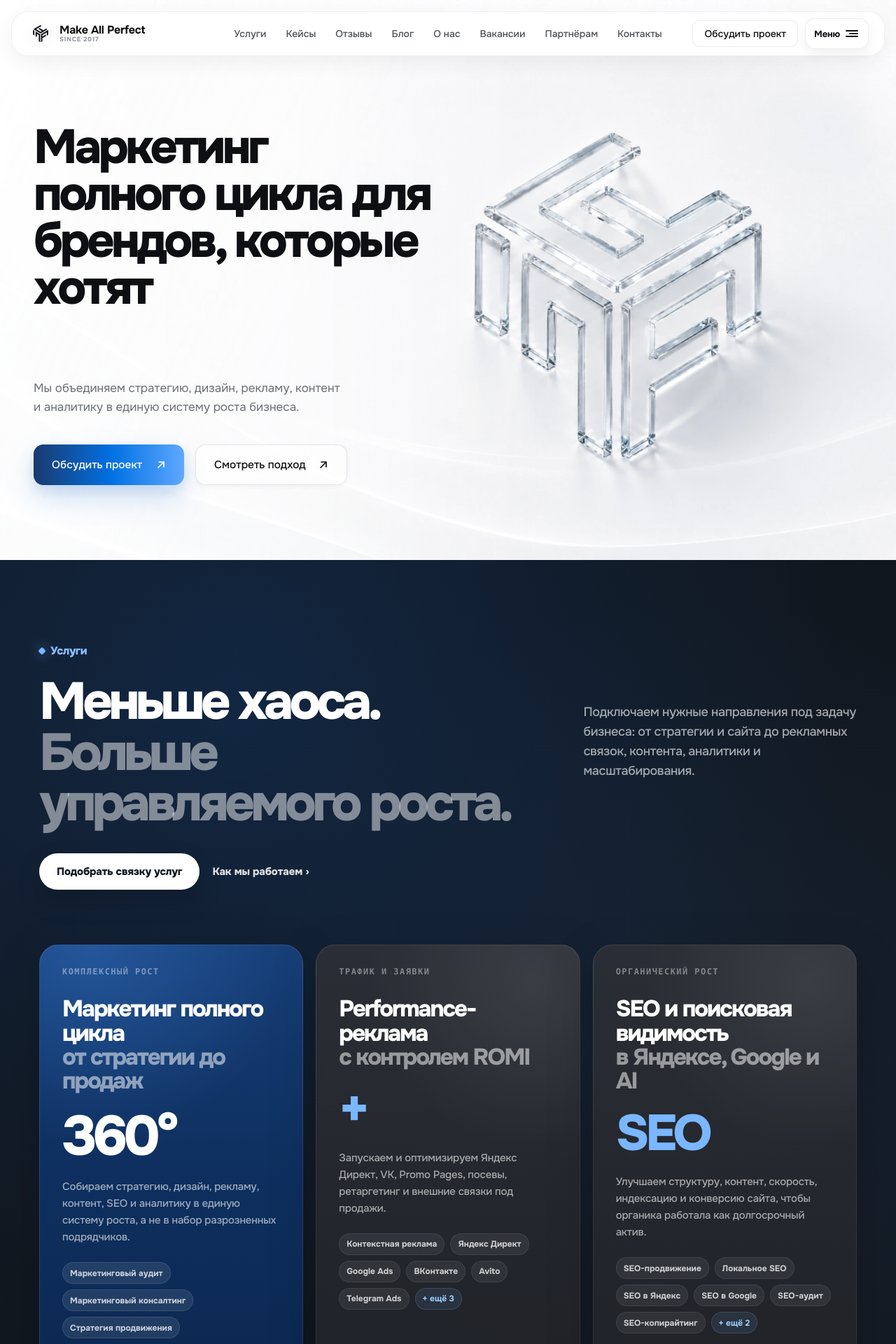
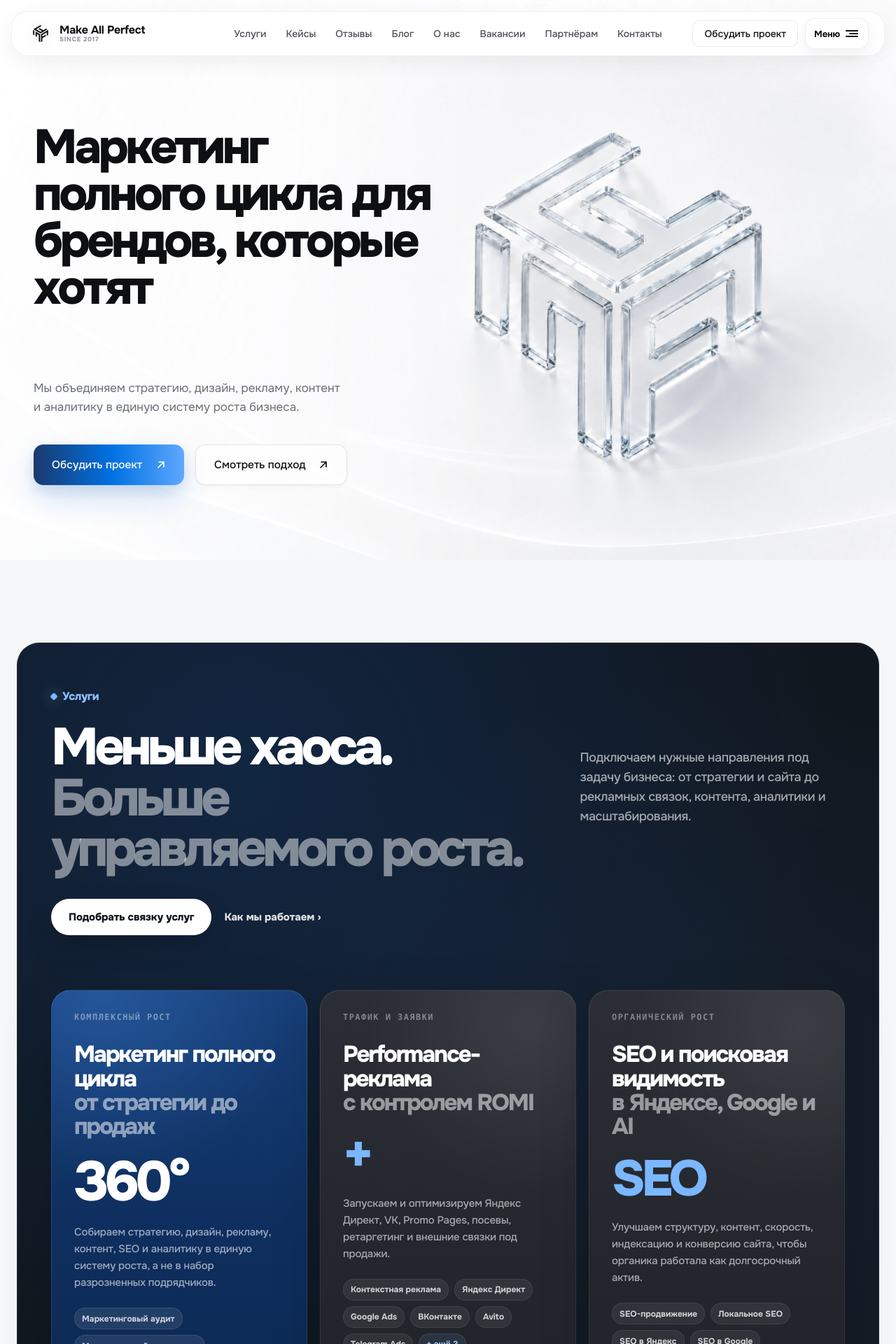
Before and after one commit to makeallperfectcompany/map2, a Next.js app: page / in a window 1280 px wide. Shown: the top 1920 px of the page at 70% size. Built offline with nearby package versions, Linux system fonts and the light colour scheme.

Commit message:
services: контейнер с border-radius и border вместо сплошного фона

```diff
--- a/src/components/sections/ServicesSection.module.css
+++ b/src/components/sections/ServicesSection.module.css
@@ -1,32 +1,7 @@
 .servicesSection {
   position: relative;
   padding: 118px 0 112px;
-  overflow: hidden;
-  background:
-    radial-gradient(circle at 26% 8%, rgba(20, 78, 156, 0.28), transparent 34%),
-    radial-gradient(circle at 78% 28%, rgba(86, 143, 226, 0.08), transparent 32%),
-    linear-gradient(180deg, #11171f 0%, #121820 42%, #0c1117 100%);
   color: #ffffff;
-}
-
-.servicesSection::before {
-  content: "";
-  position: absolute;
-  inset: 0;
-  background:
-    linear-gradient(90deg, rgba(255, 255, 255, 0.035) 1px, transparent 1px),
-    linear-gradient(180deg, rgba(255, 255, 255, 0.025) 1px, transparent 1px);
-  background-size: 112px 112px;
-  opacity: 0.14;
-  pointer-events: none;
-}
-
-.servicesSection::after {
-  content: "";
-  position: absolute;
-  inset: 0;
-  background: radial-gradient(circle at 50% 110%, rgba(255, 255, 255, 0.08), transparent 45%);
-  pointer-events: none;
 }
 
 .container {
@@ -34,7 +9,13 @@
   z-index: 1;
   width: min(100%, 1232px);
   margin: 0 auto;
-  padding: 0 32px;
+  padding: 64px 48px 56px;
+  border-radius: 32px;
+  border: 1px solid rgba(255, 255, 255, 0.10);
+  background:
+    radial-gradient(circle at 26% 8%, rgba(20, 78, 156, 0.28), transparent 34%),
+    radial-gradient(circle at 78% 28%, rgba(86, 143, 226, 0.08), transparent 32%),
+    linear-gradient(180deg, #11171f 0%, #121820 42%, #0c1117 100%);
 }
 
 .servicesIntro {
@@ -284,7 +265,8 @@
   }
 
   .container {
-    padding: 0 18px;
+    padding: 40px 18px 36px;
+    border-radius: 24px;
   }
 
   .servicesIntro {
```
